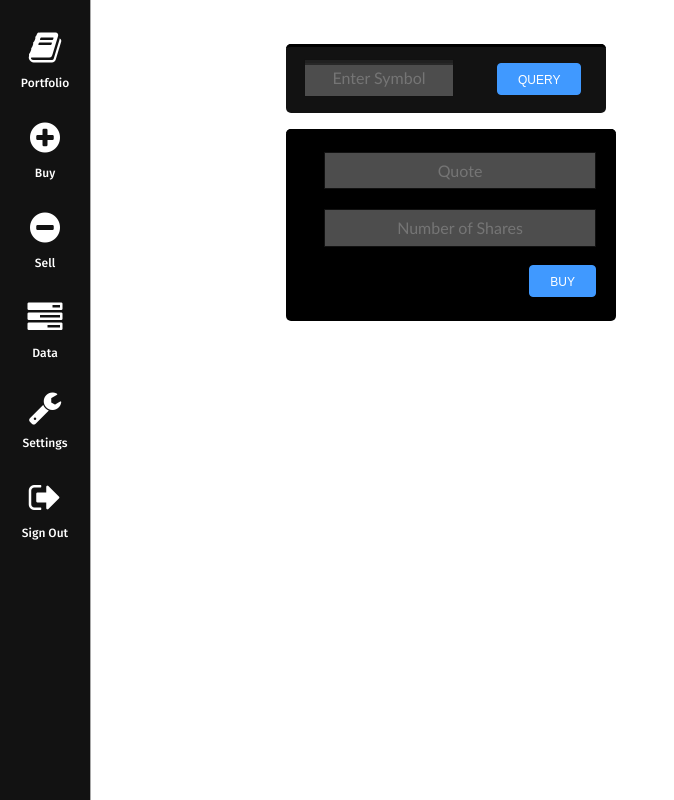
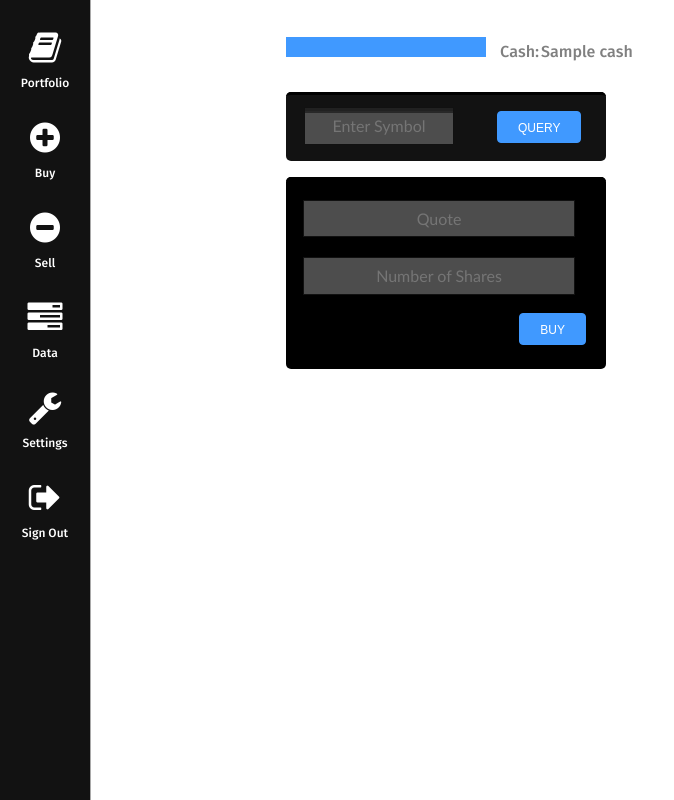
Before and after one commit to ShayanArman/knotPortfolio, a Python web app: template templates/buyStocks.html in a window 1280 px wide. Shown: the whole page, without its empty margins (0-674 px from the left). Run offline with Jinja, Linux system fonts and the light colour scheme; the template is opened without the code that fills it: most values are stand-ins (such as "Sample title", 1, 10 or a date in 2020); some libraries are stand-ins or nearby versions.

Commit message:
Made the cash and portfolio bars larger

```diff
--- a/css/main.css
+++ b/css/main.css
@@ -23,7 +23,7 @@
 }
 
 .cash_container {
-	width: 100px;
+	width: 200px;
     display: inline-block;
     height: 20px;
     background-color: rgba(180, 180, 180, 0.54);
@@ -31,13 +31,13 @@
 
 .cash_inner_container {
 	display: inline-block;
-    width: 100px;
+    width: 200px;
     background-color: #4099FF;
     height: 100%;
 }
 .portfolio_inner_container {
 	display: inline-block;
-    width: 100px;
+    width: 200px;
     background-color: #4099FF;
     height: 100%;
 }
--- a/css/screen.css
+++ b/css/screen.css
@@ -9,7 +9,7 @@
 body {
 	background-color: white;
 	font-family: FiraSansMedium;
-	color: white;
+	color: grey;
 	margin-left: 100px;
 }
 table, input, textarea, select, li{
@@ -75,6 +75,7 @@
 	#form2 p{margin:.5em 20px;}
 	#form2 label{display:block;}
 	#form2 input, #form2 textarea{
+		margin-left: -3px;
 		width:272px;
 		border:1px solid #111;
 		background:#4D4D4D repeat-x;
--- a/js/buyStocksHandler.js
+++ b/js/buyStocksHandler.js
@@ -1,6 +1,8 @@
 $(document).ready(function() {
-	// $(".sidebar-app p").removeClass("active")
-	// $("#buyLinkName").addClass("active");
+
+	var percent = ((($("#cashVal").text())/100000)*100)*2;
+	$(".cash_inner_container").css("width",percent);
+
 	$("#querystockbutton").click(function() {
 		$('#querystockbutton').attr('disabled', 'disabled');
 		var quoteToSearch = $("#priceSearchInput").val().toUpperCase();
--- a/templates/MainStockPage.html
+++ b/templates/MainStockPage.html
@@ -2,10 +2,8 @@
 	<head>
 		<script type="text/javascript" src="//ajax.googleapis.com/ajax/libs/jquery/1.7.2/jquery.min.js"></script>
 		<script src="../js/mainScript.js"></script>
-		<link rel="stylesheet" href="/css/table.css">
 		<link rel="stylesheet" href="/css/main.css">
 		<link rel="stylesheet" href="/css/fira.css">
-		<link rel="stylesheet" href="css/screen.css" media="screen" />
 		<link rel="stylesheet" href="/css/fonts/font-awesome/css/font-awesome.css">
 		<title>knotPortfolio</title>
 	</head>
--- a/templates/buyStocks.html
+++ b/templates/buyStocks.html
@@ -5,13 +5,19 @@
 </head>
 {% extends "MainStockPage.html" %}
 {% block content %}
+	<div>
+		<div class="cash_container">
+			<div class="cash_inner_container"></div>
+		</div>
+		<p class="cash_text" id="cashTextPTag">Cash: <p id="cashVal">{{cash}}</p></p>
+	</div>
 
 	<div class="querystocksform">
 		<!-- <h3><span>Contact Us</span></h3> Makes a green title bar-->
 		<fieldset>
 			<input placeholder="Enter Symbol" class="inputStyle" type="text" name="name" id="priceSearchInput" size="30"/>
 			<button id="querystockbutton" type="button">QUERY</button>
-			<div id="retriedStockHolder" style="display:none"><input placeholder="Price" class="inputStyle" type="text" name="name" id="priceRetrieved" size="30"/></div>
+			<div id="retriedStockHolder" style="display:none"><input disabled="disabled" placeholder="Price" class="inputStyle" type="text" name="name" id="priceRetrieved" size="30"/></div>
 		</fieldset>
 	</div>
 
--- a/templates/portfolio.html
+++ b/templates/portfolio.html
@@ -1,6 +1,7 @@
 <head>
 	<script type="text/javascript" src="//ajax.googleapis.com/ajax/libs/jquery/1.7.2/jquery.min.js"></script>
 	<script src="../js/portfolioScript.js"></script>
+	<link rel="stylesheet" href="/css/table.css">
 </head>
 
 {% extends "MainStockPage.html" %}
```
Also changed, not shown: BuyStocksHandler/buyHandler.py (+9 -1 lines), js/portfolioScript.js (+12 -4 lines), 1 other file.
